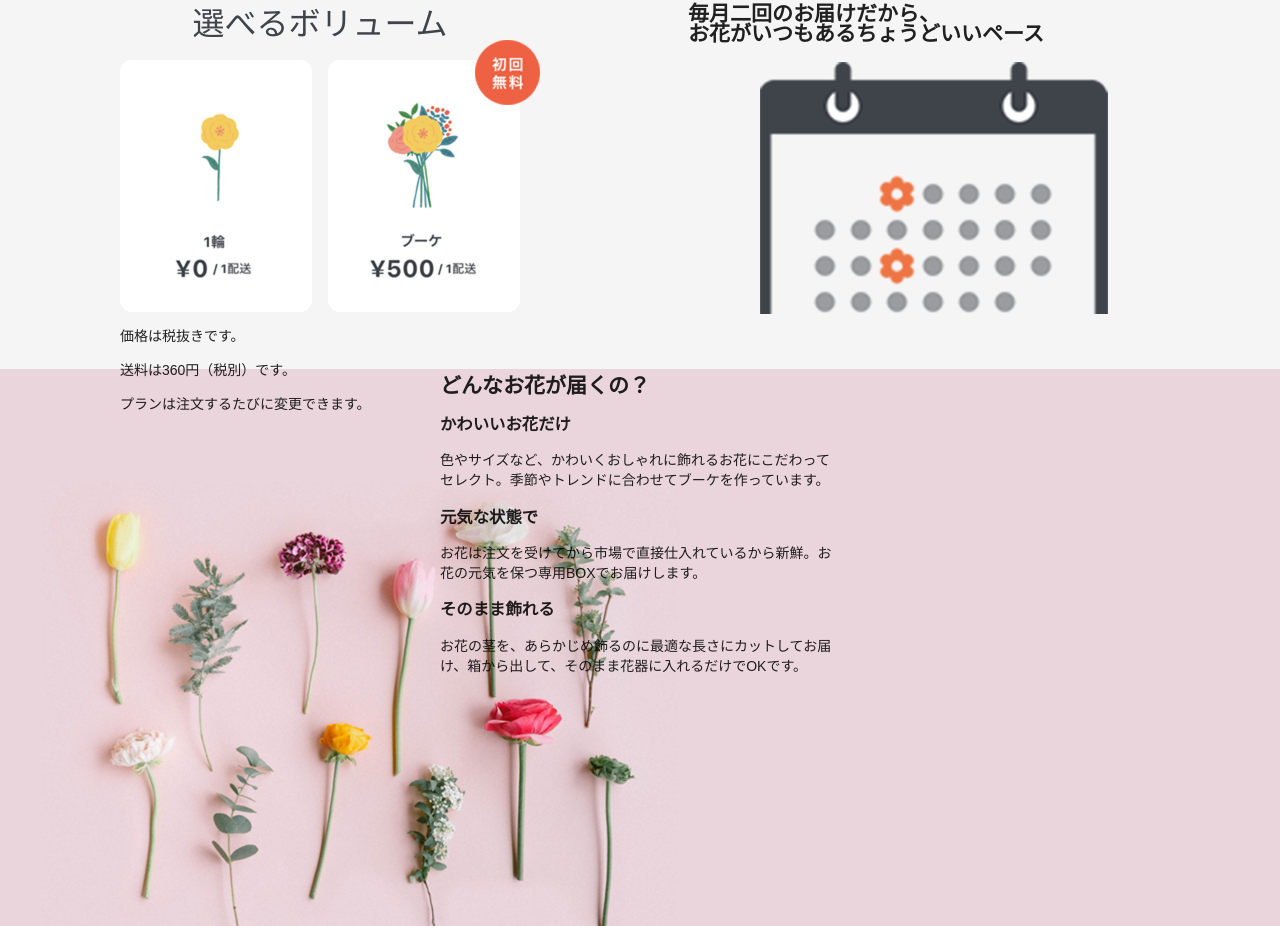
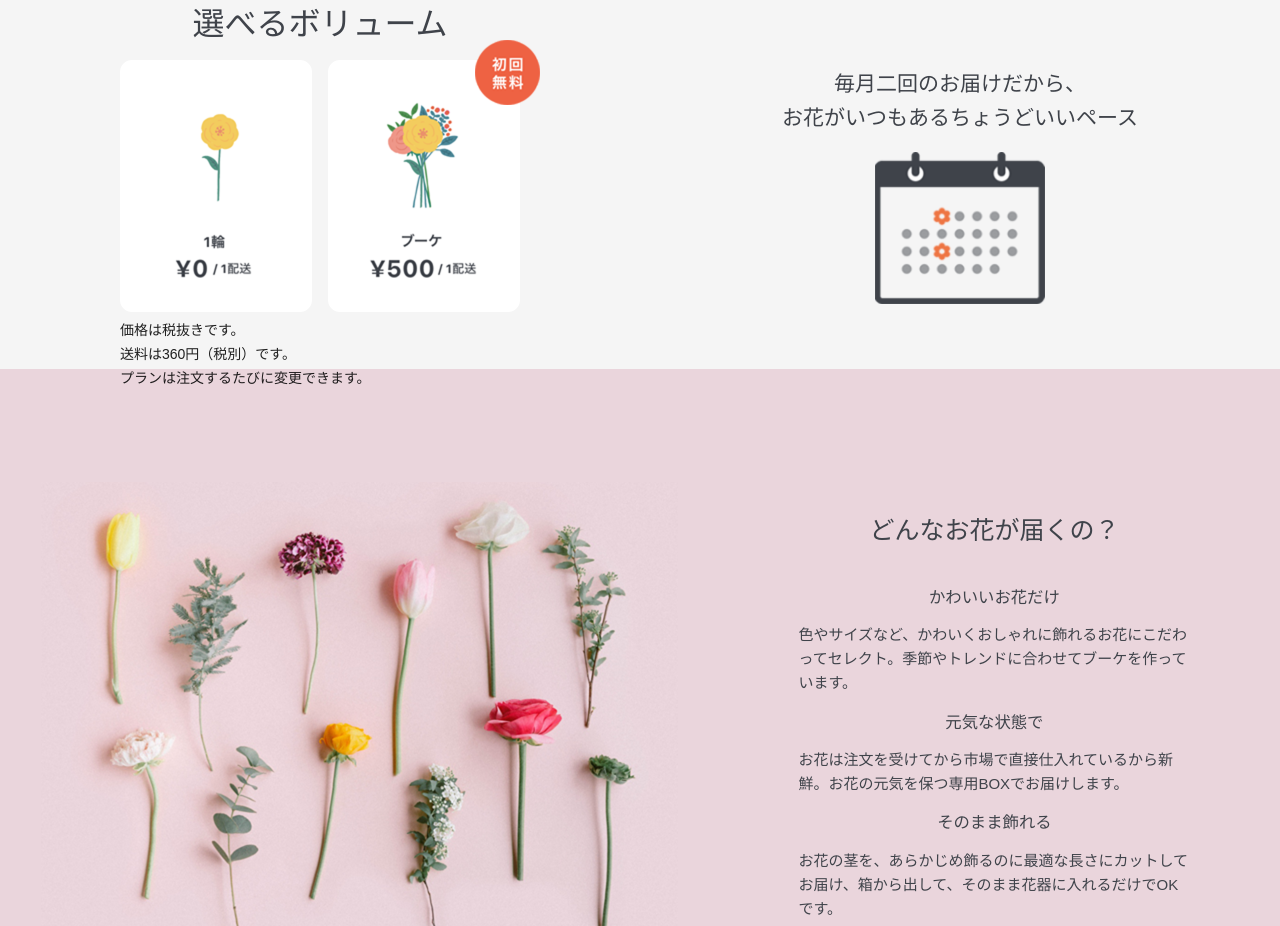
Before and after one commit to shunshiratori/sample, a plain HTML site: page index.html in a window 1280 px wide. Shown: the part 1481-2407 px from the top of the page. Drawn offline with Linux system fonts and the light colour scheme; files whose address does not match are found by name.

Commit message:
メッセージ

```diff
--- a/CSS/stylsheet.css
+++ b/CSS/stylsheet.css
@@ -31,18 +31,18 @@ body {
   margin: 0 auto 16px;
   width: 131px;
   height: 116px;
-  background-image: url(file:///Users/shiratorishun/Desktop/flower.file/logo.top.png);
+  background-image: url(../image/logo.top.png);
   background-size: contain;
   background-position: center;
   background-repeat: no-repeat;
   margin-top: 5vh;
+  margin-top: 130px;
 }
 
 .header .tagline {
-  font-size: 1.8rem;
+  font-size: 20px;
   color: #fff;
-  margin: 16px 6vmin 24px;
-  animation: fadeIn 2s ease 0.2s 1 normal;
+  margin: 35px 6vmin 24px;
 }
 
 .header .content {
@@ -190,6 +190,7 @@ body {
   max-width: 400px;
   width: 100%;
   margin: 0 auto;
+  line-height: 0.7;
 }
 
 .price .container .item-frequency {
@@ -202,7 +203,9 @@ body {
 .price .container .item-frequency .img {
   background-image: url(../image/corender.png);
   margin-bottom: 16px;
-  height: 252px;
+  height: 152px;
+  width: 170px;
+  background-size: contain;
   position: relative;
   max-width: 400px;
   margin: 0 auto;
@@ -223,9 +226,70 @@ body {
   background-image: url(../image/flowere.png);
   background-size: cover;
   height: 730px;
+  order: 1;
 }
 
 .flower .container .item-body {
   max-width: 400px;
   margin: 0 auto;
 }
+
+.item-frequency {
+}
+
+.item-frequency h2 {
+  font-weight: normal;
+  color: #3f434a;
+  text-align: center;
+  margin-top: 80px;
+  line-height: 1.6;
+}
+
+.flower .container {
+  height: 730px;
+  display: flex;
+  flex-wrap: wrap;
+  flex-flow: column;
+}
+
+.flower .container .item-body {
+  /* max-width: 400px;
+  margin: 0 auto; */
+  margin: 0 auto;
+  margin-right: 7%;
+  text-align: center;
+  max-width: 392px;
+  padding-top: 140px;
+}
+
+.flower .container .item-body p {
+  font-size: 15px;
+  line-height: 24px;
+  text-align: left;
+  color: #3f434a;
+}
+
+.flower .container .item-title {
+  order: 2;
+  padding-bottom: 10px;
+}
+
+.flower .container .item-title h2 {
+  font-weight: normal;
+  font-size: 25px;
+  color: #3f434a;
+}
+
+.flower .container h3 {
+  color: #3f434a;
+  font-weight: normal;
+}
+
+.vase {
+  height: 776px;
+  background-image: url(../image/vase.png);
+  background-size: cover;
+}
+
+.vase .container {
+}
```
Also changed, not shown: 2 other files.
